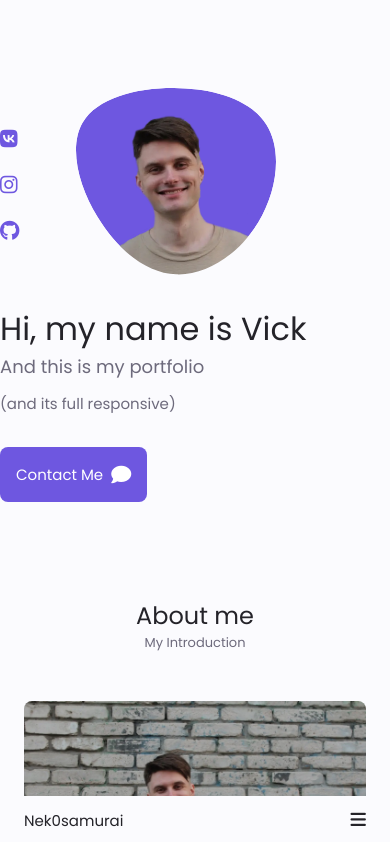
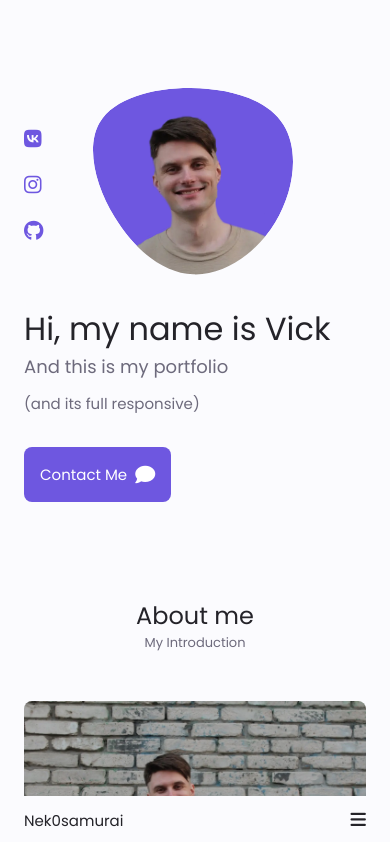
Before and after one commit to nek0samurai/portfolio.github.io, a plain HTML site: page index.html in a window 390 px wide. Shown: the top 842 px of the page. Drawn offline with Linux system fonts and the light colour scheme.

Commit message:
Update style.css

```diff
--- a/css/style.css
+++ b/css/style.css
@@ -725,6 +725,15 @@ img {
 
 /*media queries*/
 
+@media screen and (max-width: 568px){
+    .home__container{
+        margin-left: var(--mb-1-5);
+        margin-right: var(--mb-1-5);
+    }
+
+}
+
+
 @media screen and (min-width:568px) {
     .home__content {
         grid-template-columns: max-content 1fr 1fr;
```
